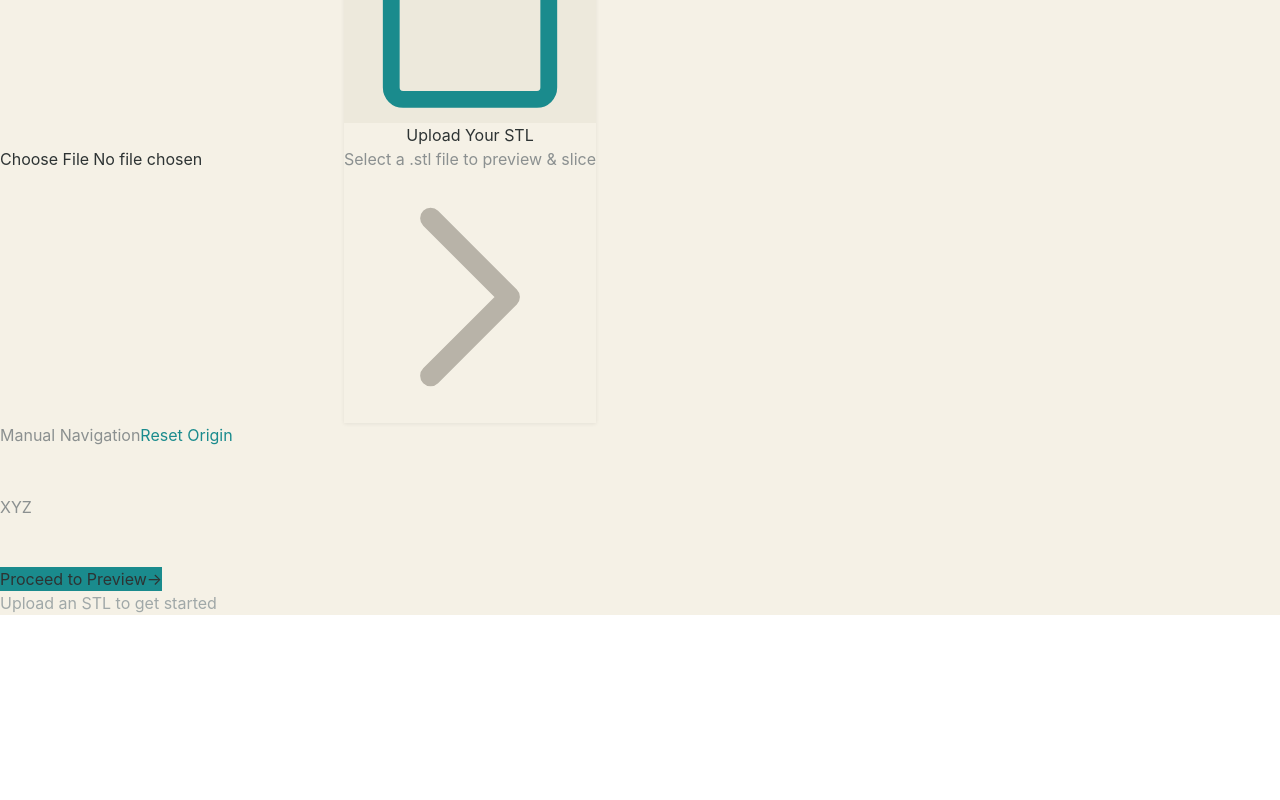
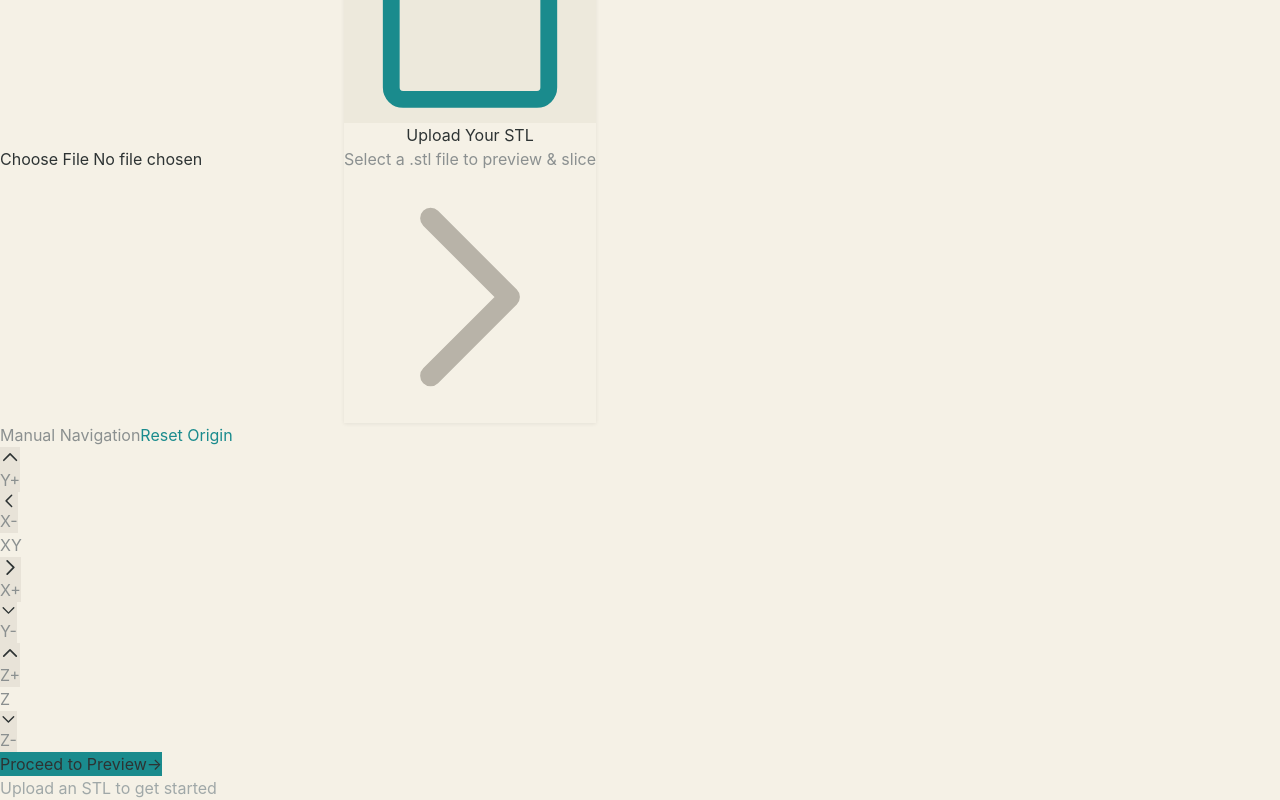
Before and after one commit to isabellafmv/octaris, a React (Vite) app in the folder client/src/renderer/: page / in a window 1280 px wide. Shown: the part 1978-2778 px from the top of the page. Before the commit the page ends 2593 px from the top, so only its background shows below. Built offline with nearby package versions, Linux system fonts and the light colour scheme; no server answers.

Commit message:
fix usb connection and jog panel functionality

```diff
--- a/client/src/renderer/src/api.ts
+++ b/client/src/renderer/src/api.ts
@@ -56,7 +56,7 @@ export const api = {
       headers: { 'Content-Type': 'application/json' },
       body: JSON.stringify({ rate })
     }),
-  jog: (axis: string, distance: number, feedRate = 200) =>
+  jog: (axis: string, distance: number, feedRate = 300) =>
     json<{ status: string }>('/jog', {
       method: 'POST',
       headers: { 'Content-Type': 'application/json' },
--- a/client/src/renderer/src/components/JogPanel.tsx
+++ b/client/src/renderer/src/components/JogPanel.tsx
@@ -10,12 +10,14 @@ const STEP = 5
 
 function ArrowButton({
   label,
+  axisLabel,
   axis,
   direction,
   disabled,
   children
 }: {
   label: string
+  axisLabel: string
   axis: string
   direction: 1 | -1
   disabled: boolean
@@ -26,53 +28,77 @@ function ArrowButton({
       onClick={() => !disabled && api.jog(axis, STEP * direction)}
       disabled={disabled}
       aria-label={label}
-      className="w-16 h-16 rounded-full flex items-center justify-center text-lg font-light transition-all active:scale-90 disabled:opacity-30"
+      className="w-16 h-16 rounded-full flex flex-col items-center justify-center gap-0.5 text-lg font-light transition-all active:scale-90 disabled:opacity-30"
       style={{ backgroundColor: '#E8E3D8', color: '#2D3333' }}
     >
       {children}
+      <span className="text-[10px] font-semibold tracking-wider" style={{ color: '#8B9090' }}>
+        {axisLabel}
+      </span>
     </button>
   )
 }
 
 export function JogPanel({ syringeMode: _syringeMode, disabled }: JogPanelProps) {
   return (
+    <div className="flex gap-4 items-center justify-center">
+      {/* XY cross */}
       <div className="flex flex-col items-center gap-2">
-      {/* Up */}
-      <ArrowButton label="Y+" axis="Y" direction={1} disabled={disabled}>
-        <svg viewBox="0 0 24 24" fill="none" stroke="currentColor" strokeWidth="2" className="w-7 h-7">
+        <ArrowButton label="Y+" axisLabel="Y+" axis="Y" direction={1} disabled={disabled}>
+          <svg viewBox="0 0 24 24" fill="none" stroke="currentColor" strokeWidth="2" className="w-6 h-6">
             <path strokeLinecap="round" strokeLinejoin="round" d="M4.5 15.75l7.5-7.5 7.5 7.5" />
           </svg>
         </ArrowButton>
 
-      {/* Middle row */}
         <div className="flex items-center gap-2">
-        <ArrowButton label="X-" axis="X" direction={-1} disabled={disabled}>
-          <svg viewBox="0 0 24 24" fill="none" stroke="currentColor" strokeWidth="2" className="w-7 h-7">
+          <ArrowButton label="X-" axisLabel="X-" axis="X" direction={-1} disabled={disabled}>
+            <svg viewBox="0 0 24 24" fill="none" stroke="currentColor" strokeWidth="2" className="w-6 h-6">
               <path strokeLinecap="round" strokeLinejoin="round" d="M15.75 19.5L8.25 12l7.5-7.5" />
             </svg>
           </ArrowButton>
 
-        {/* Center label */}
           <div
             className="w-16 h-16 rounded-full flex items-center justify-center text-xs font-semibold tracking-widest"
             style={{ color: '#8B9090' }}
           >
-          XYZ
+            XY
           </div>
 
-        <ArrowButton label="X+" axis="X" direction={1} disabled={disabled}>
-          <svg viewBox="0 0 24 24" fill="none" stroke="currentColor" strokeWidth="2" className="w-7 h-7">
+          <ArrowButton label="X+" axisLabel="X+" axis="X" direction={1} disabled={disabled}>
+            <svg viewBox="0 0 24 24" fill="none" stroke="currentColor" strokeWidth="2" className="w-6 h-6">
               <path strokeLinecap="round" strokeLinejoin="round" d="M8.25 4.5l7.5 7.5-7.5 7.5" />
             </svg>
           </ArrowButton>
         </div>
 
-      {/* Down */}
-      <ArrowButton label="Y-" axis="Y" direction={-1} disabled={disabled}>
-        <svg viewBox="0 0 24 24" fill="none" stroke="currentColor" strokeWidth="2" className="w-7 h-7">
+        <ArrowButton label="Y-" axisLabel="Y-" axis="Y" direction={-1} disabled={disabled}>
+          <svg viewBox="0 0 24 24" fill="none" stroke="currentColor" strokeWidth="2" className="w-6 h-6">
             <path strokeLinecap="round" strokeLinejoin="round" d="M19.5 8.25l-7.5 7.5-7.5-7.5" />
           </svg>
         </ArrowButton>
       </div>
+
+      {/* Z axis */}
+      <div className="flex flex-col items-center gap-2">
+        <ArrowButton label="Z+" axisLabel="Z+" axis="Z" direction={1} disabled={disabled}>
+          <svg viewBox="0 0 24 24" fill="none" stroke="currentColor" strokeWidth="2" className="w-6 h-6">
+            <path strokeLinecap="round" strokeLinejoin="round" d="M4.5 15.75l7.5-7.5 7.5 7.5" />
+          </svg>
+        </ArrowButton>
+
+        <div
+          className="w-16 h-16 rounded-full flex items-center justify-center text-xs font-semibold tracking-widest"
+          style={{ color: '#8B9090' }}
+        >
+          Z
+        </div>
+
+        <ArrowButton label="Z-" axisLabel="Z-" axis="Z" direction={-1} disabled={disabled}>
+          <svg viewBox="0 0 24 24" fill="none" stroke="currentColor" strokeWidth="2" className="w-6 h-6">
+            <path strokeLinecap="round" strokeLinejoin="round" d="M19.5 8.25l-7.5 7.5-7.5-7.5" />
+          </svg>
+        </ArrowButton>
+      </div>
+    </div>
   )
 }
```
Also changed, not shown: 2 other files (tests, documents, lock files or other folders). Lines whose indentation alone changed are shown as unchanged.
